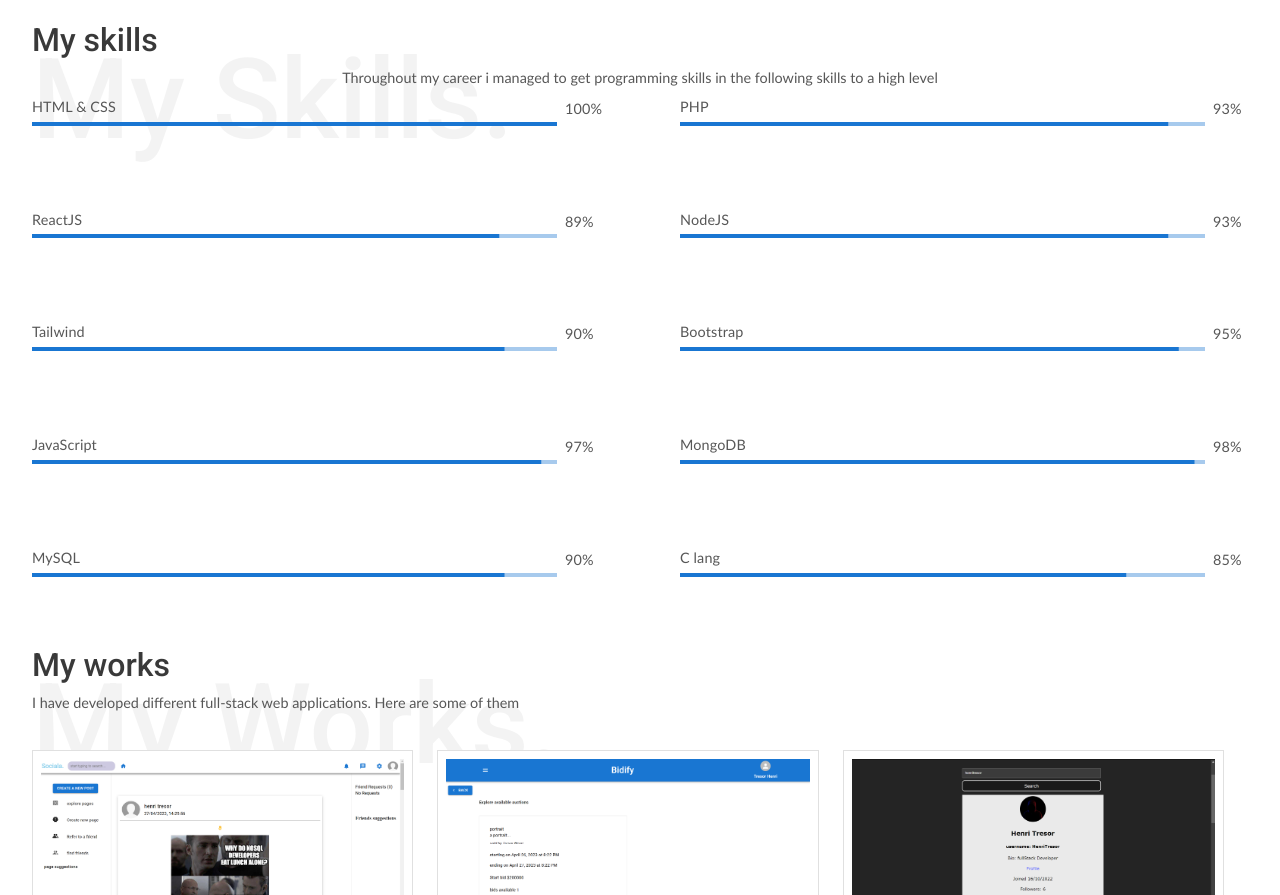
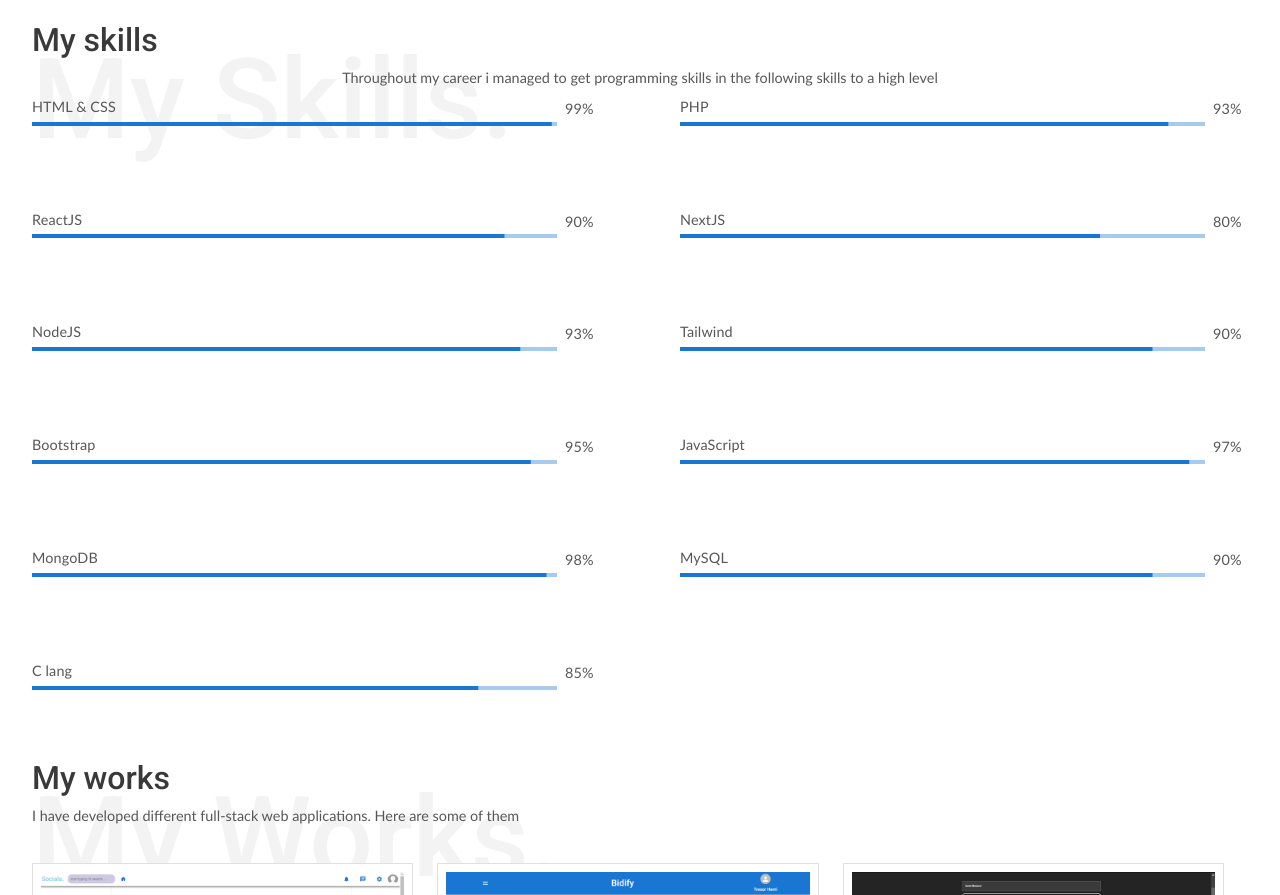
Before and after one commit to HenriTresor/portfolio, a React (Vite) app: page / in a window 1280 px wide. Shown: the part 900-1795 px from the top of the page. Built offline with nearby package versions, Linux system fonts and the light colour scheme.

Commit message:
added new skill

```diff
--- a/src/Components/Skills.jsx
+++ b/src/Components/Skills.jsx
@@ -7,7 +7,7 @@ import {motion} from 'framer-motion'
 const skillsArr = [
     {
         skill: "HTML & CSS",
-        value:100
+        value:99
     },
     {
         skill: "PHP",
@@ -15,7 +15,11 @@ const skillsArr = [
     },
     {
         skill: "ReactJS",
-        value:89
+        value:90
+    },
+    {
+        skill: "NextJS",
+        value:80
     },
     {
         skill: "NodeJS",
```
